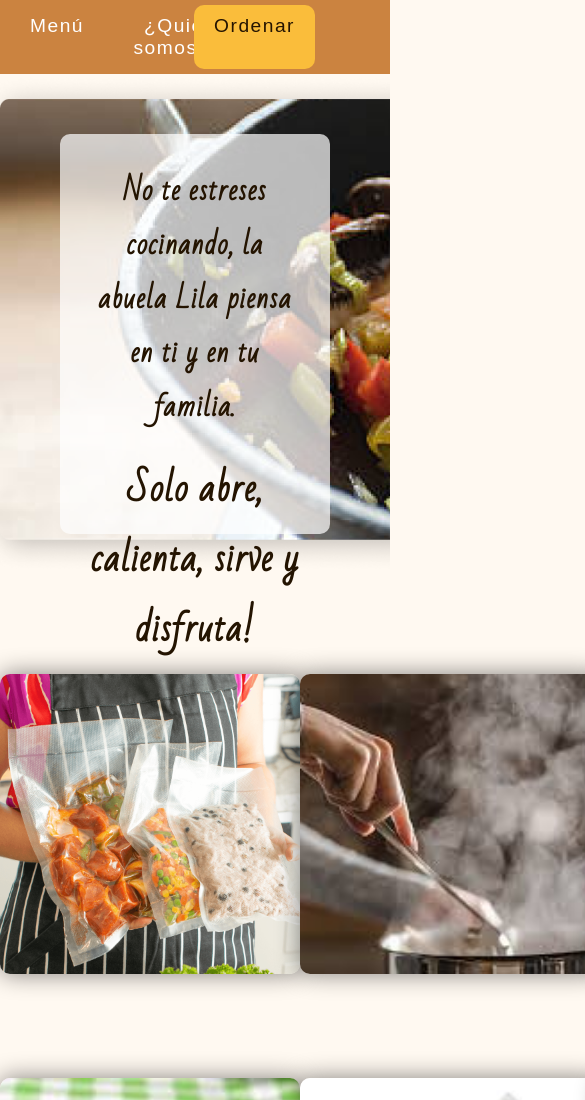
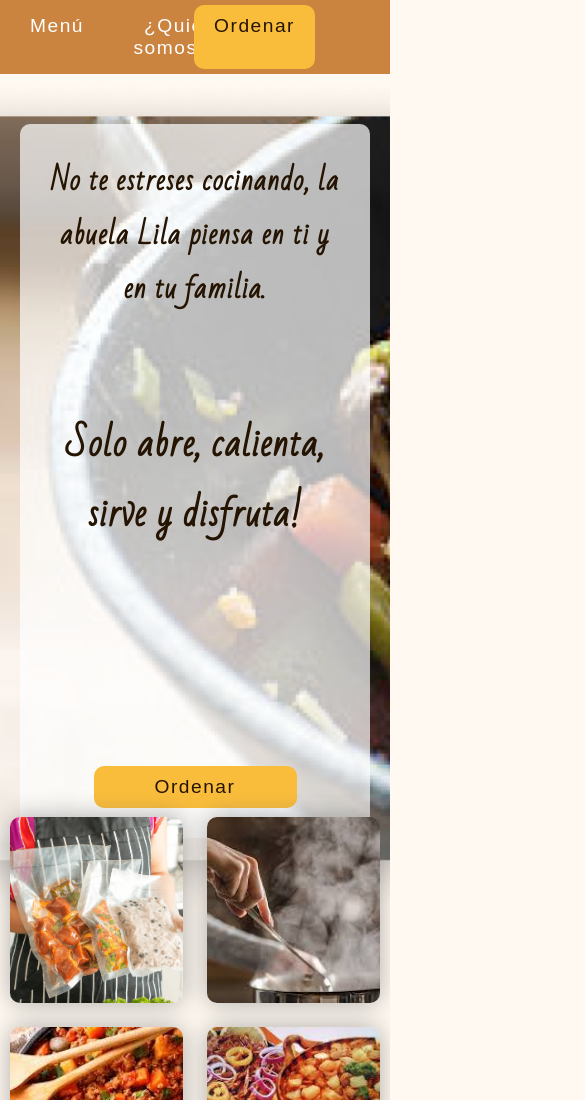
Before and after one commit to MarceWD/PF-RobledoPaz, a plain HTML site: page pages/galeria.html in a window 390 px wide. Shown: the top 1100 px of the page, 585 px wide, since content can reach past the window. Drawn offline with Linux system fonts and the light colour scheme; a web font is replaced by a local one.

Commit message:
Añadidas primeras mejoras de media queries y grids para celular.

```diff
--- a/css/main.css
+++ b/css/main.css
@@ -249,9 +249,13 @@ body {
 .cont-footer {
     background-color: rgb(203, 131, 64);
     margin-top: 100px;
-    display: flex;
-    flex-direction: row;
-    justify-content: space-evenly;
+    width: 100%;
+    height: 100%;
+    display: grid;
+    align-content: center;
+    grid-template-columns: repeat(4, 1fr);
+    grid-template-rows: repeat(1, 100%);
+    column-gap: 1rem;
 }
 
 .logo-footer {
@@ -358,10 +362,12 @@ body {
 /*galería*/
 .background-galeria {
     background-image: url("../img/imgquienessomos.png");
-    height: 500px;
+    width: 100%;
+    height: 100%;
+    object-fit: cover;
     background-repeat: no-repeat;
     background-size:cover;
-    display: flex;
+
 }
 
 .slogan-galeria {
@@ -416,19 +422,31 @@ body {
 }
 
 .img-galeria {
-    width: 300px;
-    height: 300px;
+    width: 100%;
+    height: 100%;
     object-fit: cover;
     border-radius: 10px;
-    box-shadow: 0 0 25px rgba(0, 0, 0, 0.486);
+    box-shadow: 0 0 25px rgba(88, 88, 88, 0.486);
+}
+
+.container-galeria{
+    width: 100%;
+    height: 100%;
 }
 
 .renglon-imagen{
-    display: flex;
-    flex-direction: row;
-    justify-content: space-evenly;
-    margin-top: 100px;
+    width: 100%;
+    height: 100%;
+    display: grid;
+    align-content: center;
+    padding-left: 50px;
+    padding-right: 50px;
+    grid-template-columns: repeat(4, 1fr);
+    grid-template-rows: repeat(2, 50%);
+    column-gap: 1.5rem;
+    row-gap: 1.5rem;
 }
+
 
 .link-imagen-galeria:hover {
     box-shadow: 0 0 25px rgba(0, 0, 0, 0.486);
@@ -459,3 +477,145 @@ body {
     text-decoration: none;
 }
 /* boton ordenar nav*/
+
+.main-galeria {
+    width: 100%;
+    height: 150vh;
+    display: grid;
+    grid-template-columns: repeat(1, 1fr);
+    grid-template-rows: repeat(2,50%);
+    row-gap: 2rem;
+}
+
+/* estilos de mobile */
+
+@media screen and (max-width:576px){
+    header{
+        justify-content: space-between;
+    }
+
+    .main-galeria{
+        width: 100%;
+        height: 100%;
+        display: grid;
+        grid-template-columns: repeat(1, 1fr);
+        grid-template-rows: repeat(2,50%);
+        column-gap: 1.5rem;
+    }
+
+    main .slogan-galeria{
+        width: 100%;
+        height: 100%;
+        display: grid;
+        grid-template-columns: repeat(1, 1fr);
+        grid-template-rows: repeat(2, 18%) 3fr;
+        margin: 0;
+
+    }
+
+    main .background-galeria{
+        padding-top:50px;
+        padding-left: 20px;
+        padding-right: 20px;
+        padding-bottom: 80px;
+        background-position: -150px;
+        height: 100vh;
+    }
+
+    main .titulo-galeria{
+        grid-row: span 2;
+    }
+
+    main .texto-galeria{
+        grid-row: span 2;
+    }
+
+    main .renglon-imagen{
+        width: 100%;
+        height: 100%;
+        display: grid;
+        grid-template-columns: repeat(2, 1fr);
+        grid-template-rows: repeat(4,25%);
+        column-gap: 1.5rem;
+        row-gap: 1.5rem;
+        padding-left: 10px;
+        padding-right: 10px;
+    }
+
+    main .container-galeria{
+
+    }
+
+    main .img-galeria{
+        width: 100%;
+        height: 100%;
+        display: cover;
+    }
+
+    main .img-cuatro{
+        grid-column: span 2;
+    }
+
+    main .boton-order-galeria{
+        font-family: "Poetsen One", sans-serif;
+        font-size: 1.2rem;
+        color: rgba(36, 20, 1);
+        letter-spacing: 1.5px;
+        text-decoration: none;
+        background-color: rgb(250, 189, 59);
+        padding-top: 10px;
+        padding-bottom: 10px;
+        padding-left: 20px;
+        padding-right: 20px;
+        border-radius: 10px;
+        margin-left: 15%;
+        margin-right: 15%;
+        margin-top: 30px;
+        align-content: center;
+    }
+
+    footer .cont-footer{
+        width: 100%;
+        height: 100%;
+        grid-template-columns: repeat(4, 1fr);
+        grid-template-rows: repeat(2,50%);
+        margin-top: 150px;
+        column-gap: 1rem;
+        row-gap: 1rem;
+        padding-top: 2cqb;
+        padding-bottom: 20px;
+    }
+
+    footer .logo-footer{
+        width: 100%;
+        object-fit: fill;
+        grid-column: span 2;
+    }
+
+    footer .links-footer{
+        width: 100%;
+        margin-top: 40px;
+        grid-column: span 2;
+    }
+
+    footer .rs-footer{
+        grid-column: span 2;
+    }
+
+    footer .text-footer{
+        padding: 3px;
+    }
+
+    .icon-sobre, .icon-corazon{
+        display: none;
+    }
+
+    .vertical-line{
+        display: none;
+    }
+
+    footer .rs-footer .siguenos-rs-footer .text-footer{
+        display: none;
+    }
+
+}
--- a/pages/galeria.html
+++ b/pages/galeria.html
@@ -21,7 +21,7 @@
             </div>
         </header>
 
-        <main>
+        <main class="main-galeria">
             <div class="background-galeria">
                 <div class="slogan-galeria">
                     <p class="titulo-galeria">
@@ -31,7 +31,7 @@
                     <a href="./ordenar.html" class="boton-order-galeria">Ordenar</a>
                 </div>
             </div>
-            <div>
+            <div class="container-galeria">
                 <div class="renglon-imagen">
                     <a href="../img/Bolsas-Sellado-al-Vacio-Gofradas-4.png" target="_blank"  class="link-imagen-galeria">
                         <img src="../img/Bolsas-Sellado-al-Vacio-Gofradas-4.png" alt="bolsavacio" class="img-galeria">
@@ -45,8 +45,7 @@
                     <a href="../img/imagen-gisados.jpg" target="_blank"  class="link-imagen-galeria">
                         <img src="../img/imagen-gisados.jpg" alt="imagenguisados" class="img-galeria">
                     </a>
-                </div>
-                <div class="renglon-imagen">
+
                     <a href="../img/pollo.jpg" target="_blank"  class="link-imagen-galeria">
                         <img src="../img/pollo.jpg" alt="pollo" class="img-galeria">
                     </a>
@@ -74,7 +73,7 @@
                 </div>
                 <div class="rs-footer">
                     <div class="siguenos-rs-footer">
-                        <img src="../img/corazon.png" alt="icono-corazon">
+                        <img src="../img/corazon.png" alt="icono-corazon" class="icon-corazon">
                         <p class="text-footer">Síguenos</p>
                     </div>
                     <div class="vertical-line">
@@ -85,7 +84,7 @@
                 </div>
                 <div class="rs-footer">
                     <div class="siguenos-rs-footer">
-                        <img src="../img/Icono-contacto.png" alt="icono-contacto">
+                        <img src="../img/Icono-contacto.png" alt="icono-contacto" class="icon-sobre">
                         <p class="text-footer">Contacto</p>
                     </div>
                     <div class="vertical-line">
```
